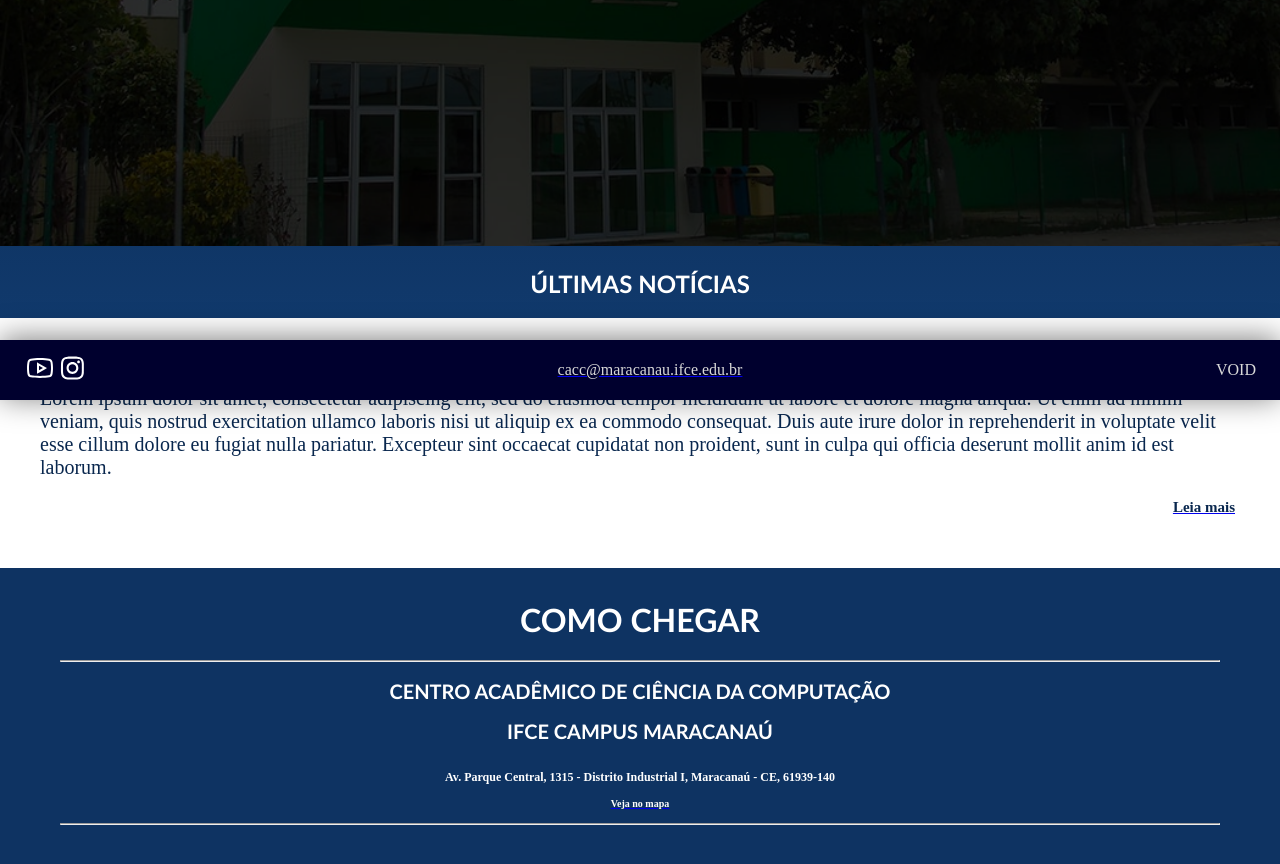
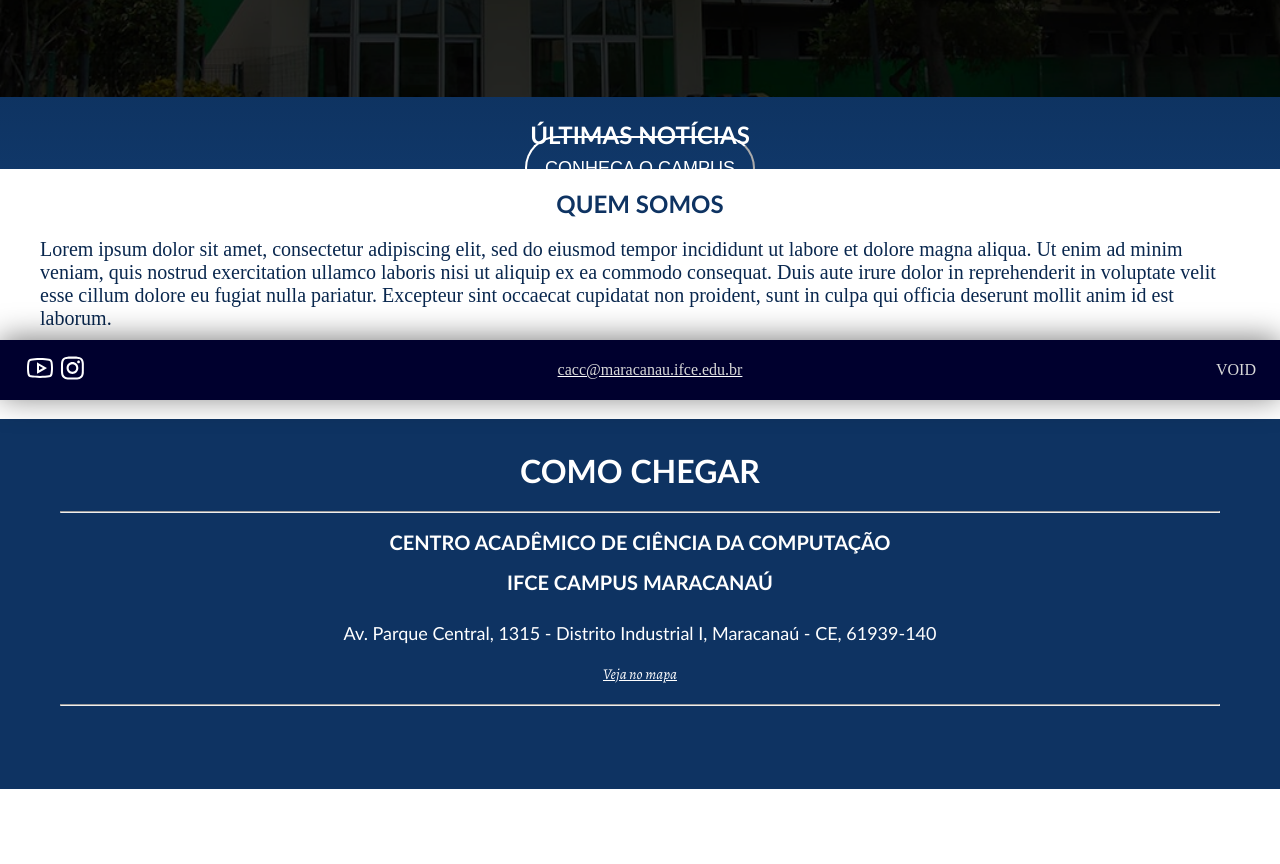
Before and after one commit to Hakai17/site_cacc, a React (Create React App) app in the folder Login-react/react/: page / in a window 1280 px wide. Shown: the part 400-1264 px from the top of the page. After the commit the page ends 1189 px from the top, so only its background shows below. Built offline with nearby package versions, Linux system fonts and the light colour scheme.

Commit message:
changes on css

```diff
--- a/Login-react/react/src/components/Bottom/Bottom.module.scss
+++ b/Login-react/react/src/components/Bottom/Bottom.module.scss
@@ -27,4 +27,8 @@
       margin: 0;
       color: $cor-do-texto;
     }
+
+    a {
+      color: white;
+    }
   }
--- a/Login-react/react/src/components/Header/Header.module.scss
+++ b/Login-react/react/src/components/Header/Header.module.scss
@@ -15,6 +15,7 @@
       width: 20%;
       position: relative;
       z-index: 0;
+      right: 8px;
 
       &::before {
         content: "";
--- a/Login-react/react/src/components/Header/index.jsx
+++ b/Login-react/react/src/components/Header/index.jsx
@@ -6,7 +6,9 @@ export default function Header(){
   return (
     <>
     <header className={styles.header}>
+      <a href='/'>
       <img src={logo} alt="Logo do c.a" />
+      </a>
       <h1>CENTRO ACADÊMICO DE CIÊNCIA DA COMPUTAÇÃO</h1>
       <div className={styles.header__container}>
         <input className={styles.header__input} type="text"
--- a/Login-react/react/src/components/Map/Map.module.scss
+++ b/Login-react/react/src/components/Map/Map.module.scss
@@ -23,14 +23,18 @@
     }
 
     h3 {
-        font-family: 'Monocraft';
+        font-family: 'Lato-Regular';
         padding-top: 10px;
-        font-size: 12px;
+        font-size: 18px;
     }
 
     h4 {
-        font-family: 'Alergreya';
+        font-family: 'Alegreya-Italic-400';
         color: white;
-        font-size: 10px;
+        font-size: 15px;
+    }
+
+    a {
+        color: white;
     }
 }
--- a/Login-react/react/src/pages/data/Data.module.scss
+++ b/Login-react/react/src/pages/data/Data.module.scss
@@ -29,7 +29,7 @@
     }
 
     img {
-        height: 250px;
+        height: 200px;
         display: block;
     }
 }
--- a/Login-react/react/src/pages/home/Home.module.scss
+++ b/Login-react/react/src/pages/home/Home.module.scss
@@ -18,16 +18,16 @@ main {
     }
 
     button {
-      font-size: 20px;
-      border-radius: 20%;
-      background-color: rgb(51, 51, 51);
+      font-size: 18px;
+      border-radius: 50px;
+      border-color: white;
+      background-color: transparent;
       color: white;
-      opacity: 50%;
       position: absolute;
-      right: 40%;
-      bottom: 0%;
+      right: 41%;
+      bottom: 25%;
       height: 8%;
-      width: 20%;
+      width: 18%;
     }
   }
 
@@ -61,6 +61,7 @@ main {
 
     h2 {
       font-size: 15px;
+      font-family: 'Alegreya-Italic-400';
       text-align: end;
       padding-right: 45px;
       color: #09274E;
--- a/Login-react/react/src/pages/home/index.jsx
+++ b/Login-react/react/src/pages/home/index.jsx
@@ -10,7 +10,7 @@ export default function Home() {
     <>
     <Header />
     <main>
-        <section className={styles.image}>
+      <section className={styles.image}>
           <div>
             <h1>BEM VINDOS!</h1>
             <img src={home} alt="home" />
--- a/Login-react/react/src/styles/global.scss
+++ b/Login-react/react/src/styles/global.scss
@@ -15,7 +15,7 @@ body::-webkit-scrollbar{
 }
 
 body::-webkit-scrollbar-thumb{
-  background-color: rgba(2, 2, 87, 0.473);
+  background-color: white;
   border-radius: 22px;
 }
 
@@ -38,10 +38,19 @@ body::-webkit-scrollbar-track{
   font-weight: 700;
   font-display: swap;
 }
-  @font-face {
+
+@font-face {
     font-family: "Lato-Regular";
     src: local("Lato-Regular"),
       url("../assets/fontes/Lato-Regular.otf") format("truetype");
     font-weight: 700;
     font-display: swap;
 }
+
+@font-face {
+  font-family: "Alegreya-Italic-400";
+  src: local("Alegreya-Italic-400"),
+    url("../assets/fontes/Alegreya-Italic-400.otf") format("truetype");
+  font-weight: 700;
+  font-display: swap;
+}
```
Also changed, not shown: Login-react/react/src/assets/fontes/Alegreya-Italic-400.otf (added), Login-react/react/src/assets/img/home.png.
